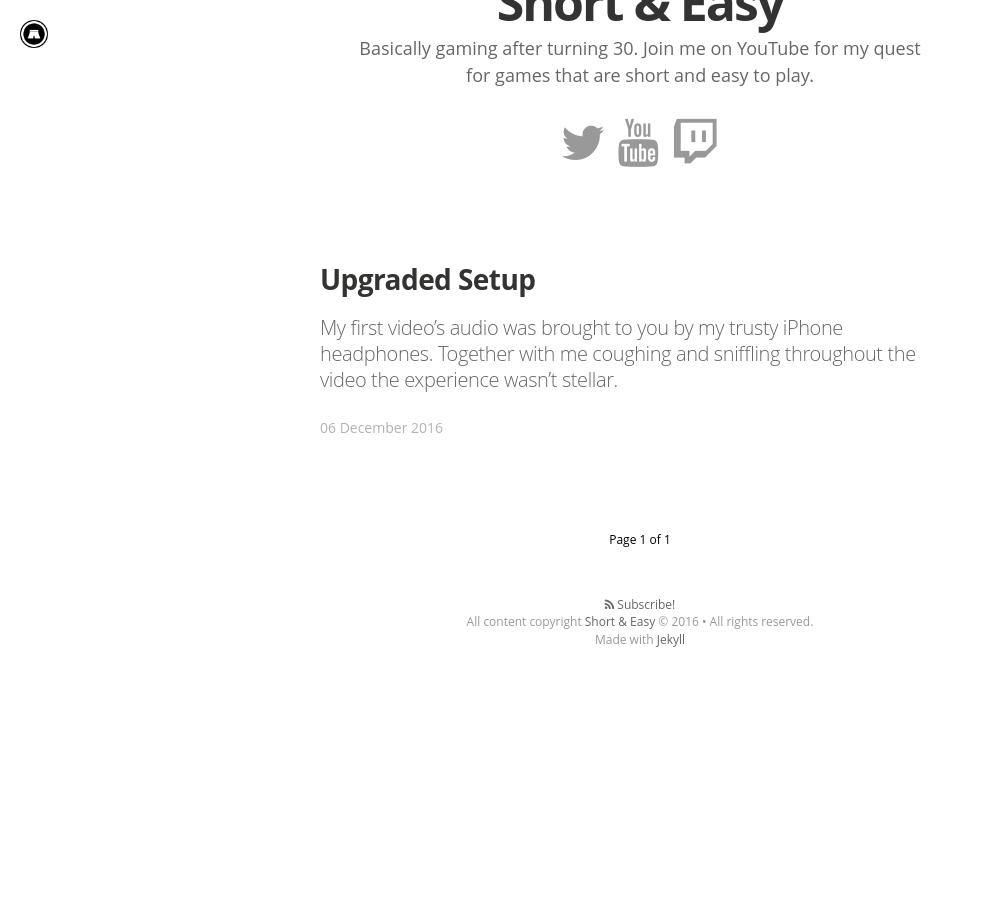
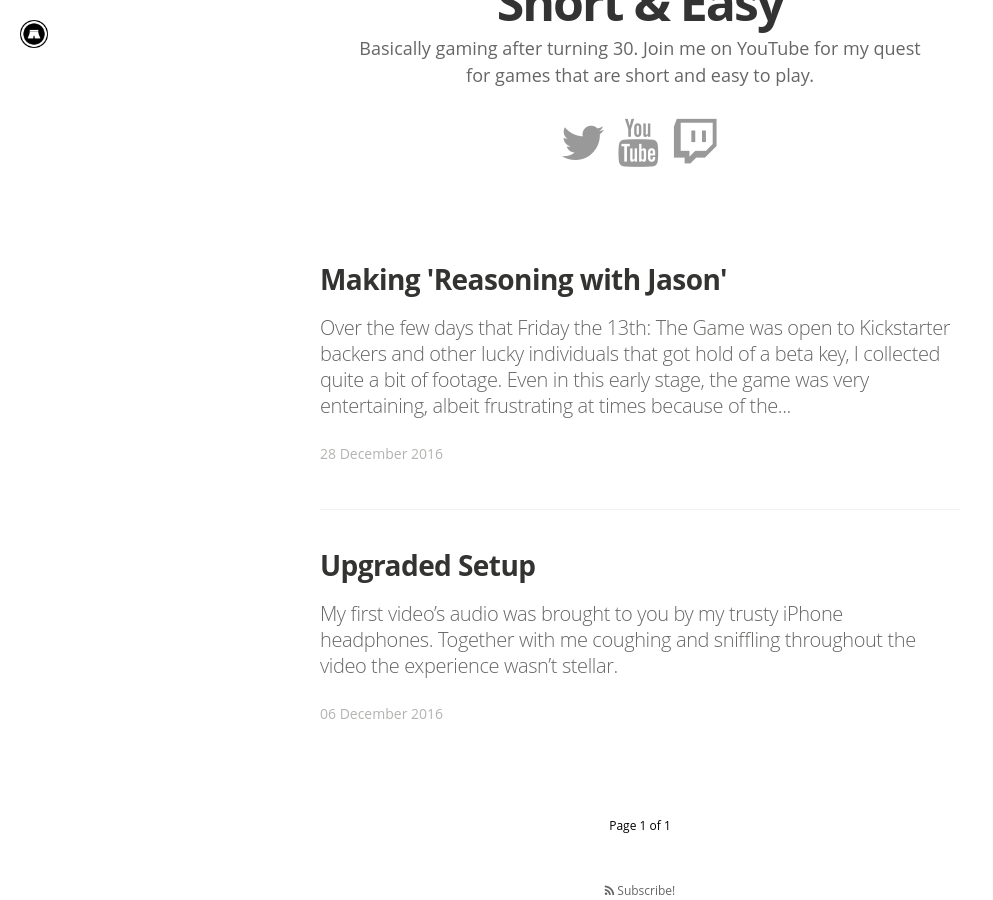
Before and after one commit to boyvanamstel/shortandeasy.tv, a Jekyll site: the page built from index.html, in a window 1280 px wide and 900 px high, scrolled down 557 px. Shown: the whole window, without its empty margins (0-993 px from the left). Built offline with Jekyll 4.4.1, drawn with Linux system fonts in a browser that asks for light colours; nearby versions of some CDN libraries; some web fonts are replaced; the list of posts is cut into pages by our own code; before the commit the page ends 1254 px from its top, so only the background shows below that; some of the changed lines change nothing that is shown.

Commit message:
Add post about making reasoning with jason

```diff
--- a/_config.yml
+++ b/_config.yml
@@ -18,7 +18,7 @@ logo: "/assets/images/channel-icon_trans.png"
 cover: "/assets/images/channel-art_clean.jpg"
 
 name: 'Short & Easy'
-author: 'Boy van Amstel'
+author: 'Boy'
 author_image: "/assets/images/author.jpg"
 
 paginate: 5
--- /dev/null
+++ b/_posts/2016-12-28-making-reasoning-with-jason.markdown
@@ -0,0 +1,60 @@
+---
+layout: post
+title:  "Making 'Reasoning with Jason'"
+date:   2016-12-28 14:00:00
+image: /assets/article_images/2016-12-30-making-reasoning-with-jason/jason.jpg
+---
+
+Over the few days that [Friday the 13th: The Game](http://f13game.com) was open to Kickstarter backers and other lucky individuals that got hold of a beta key, I [collected](https://www.youtube.com/watch?v=F6Td_S8C9GA) [quite](https://www.youtube.com/watch?v=aZeYA08novs) a [bit](https://www.youtube.com/watch?v=JhKa1chjmI0) of [footage](https://www.youtube.com/watch?v=5EJrII4zNF4). Even in this early stage, the game was very entertaining, albeit frustrating at times because of the many bugs. I decided to compile one glitch-induced event into a short film.
+
+## Capturing
+
+Most of my source material is captured on my PC, while playing and streaming the game to YouTube, with [Open Broadcaster Software or OBS for short](https://obsproject.com). It's less straightforward than some of the alternatives, but it's very flexible and most of the setup has to be done only once.
+
+The interface is crude and getting it up and running can be a bit of a hassle, especially since most video tutorials were created using an older version. The most important tweak I made was to add [AMD Media Framework](https://www.reddit.com/r/Amd/comments/4vbgeq/amd_vce_media_framework_support_for_obs_studio/) support. This allows my GPU to take care of much of the rendering.
+
+## Story
+
+Before jumping into editing clips, I thought of a little story and angle for my video. During one of my playthroughs I ended up getting stuck when I was filling up one of the cars in the game with gas. Another counselor happened to be close by and after trying various methods to unstick me, Jason shows up. I tried talking him into grabbing or hitting me once and then letting me go. Of course that didn't go quite as planned. This short episode sounded like a great starting point for my video.
+
+To flesh this out a little further I wrote down some of the scenes I wanted to cover, mainly to establish the environment, characters and mechanics of the game.
+
+## Editing
+
+Previously I used Apple's iMovie to edit promo videos for my [Danger Cove products](https://www.dangercove.com), but it always felt a little basic. In college I edited videos with AVID's editing suite, but that's on the other end of the spectrum; complex and hard to master. After some research I learned that BlackMagicDesign made their editing software [DaVinci Resolve 12.5](https://www.blackmagicdesign.com/products/davinciresolve) free to use, which made it a very easy choice to pick up and try.
+
+DaVinci Resolve's UI is setup in such a way that it guides you through four distinct steps in producing your video: media management, editing, color grading and delivery.
+
+![DaVinci Resolve's four-steps process](/assets/article_images/2016-12-30-making-reasoning-with-jason/media-edit-color-deliver.jpg)
+
+With all relevant clips added to the media section, I proceeded to the editing phase of the program. There is no simple way to edit videos. It's a tedious task that requires you to go over minutes or hours of footage, cutting clips and placing them one after the other. I noted the keyboard shortcuts of some of the actions I would do often, like rippled cutting and pasting. Rippling makes sure all surrounding clips move back or forward when you add or remove a segment.
+
+
+![Editing in DaVinci Resolve 12.5](/assets/article_images/2016-12-30-making-reasoning-with-jason/davinci-resolve.jpg)
+
+I'm by no means experienced editing videos, but one thing I've learned is that you want to stay clear of useless effects. There are many video transitions that you can use, but most will make your video look like a Powerpoint presentation from the 90's. I think I was pushing it with the Clock Wipe transition at the end of my video.
+
+Every match in Friday the 13th: The Game you play either as a counselor, or Jason. I had to take clips from various games to get footage from the perspective of the unfortunate counselor and make it look like Jason was walking around in the same match. If you pay attention to the details you'll notice some things don't match up, but I'm confident most viewers won't suspect a thing.
+
+![Trying to unstick me](/assets/article_images/2016-12-30-making-reasoning-with-jason/unstick-me.jpg)
+
+## Sound
+
+I didn't spend too much time editing the audio. Only the Ki-ki-ki Ma-ma-ma in the beginning is added in and I decided to end on [Alice Cooper with He's Back (The Man Behind the Mask)](https://play.spotify.com/track/5O6JuXxnhwG3W5YClY2mEb) from the Friday the 13th Part VI: Jason Lives soundtrack. Other than that I just smoothed out the audio when transitioning from one scene to the next.
+
+## Color grading
+
+There are [quite](https://www.youtube.com/watch?v=ojjfhCrjDus) a [few](https://www.youtube.com/watch?v=CaKhcCgazP0) [videos](https://www.youtube.com/watch?v=ojjfhCrjDus) that explain DaVinci Resolve's color grading options, but I think I need to watch a few more to actually improve the dark visuals I was working with.
+
+## Delivery
+
+All my footage was captured in 1080p at 60fps, obviously I setup my project to use the same characteristics. Exporting for YouTube is an absolute breeze in DaVinci Resolve. I just selected the YouTube 1080p preset, added the video to the render queue and 15 minutes later I could upload it straight to YouTube.
+
+![DaVinci Resolve's handy export options](/assets/article_images/2016-12-30-making-reasoning-with-jason/deliver.jpg)
+
+## End result
+
+Enjoy! I spent way more time on this than I'm comfortable admitting.
+
+
+<iframe width="560" height="315" src="https://www.youtube.com/embed/01fxKCT86n4" frameborder="0" allowfullscreen></iframe>
```
Also changed, not shown: assets/article_images/2016-12-30-making-reasoning-with-jason/LIVE-1.jpg (added), assets/article_images/2016-12-30-making-reasoning-with-jason/davinci-resolve.jpg (added), assets/article_images/2016-12-30-making-reasoning-with-jason/deliver.jpg (added), assets/article_images/2016-12-30-making-reasoning-with-jason/jason.jpg (added), assets/article_images/2016-12-30-making-reasoning-with-jason/media-edit-color-deliver.jpg (added), assets/article_images/2016-12-30-making-reasoning-with-jason/unstick-me.jpg (added).
